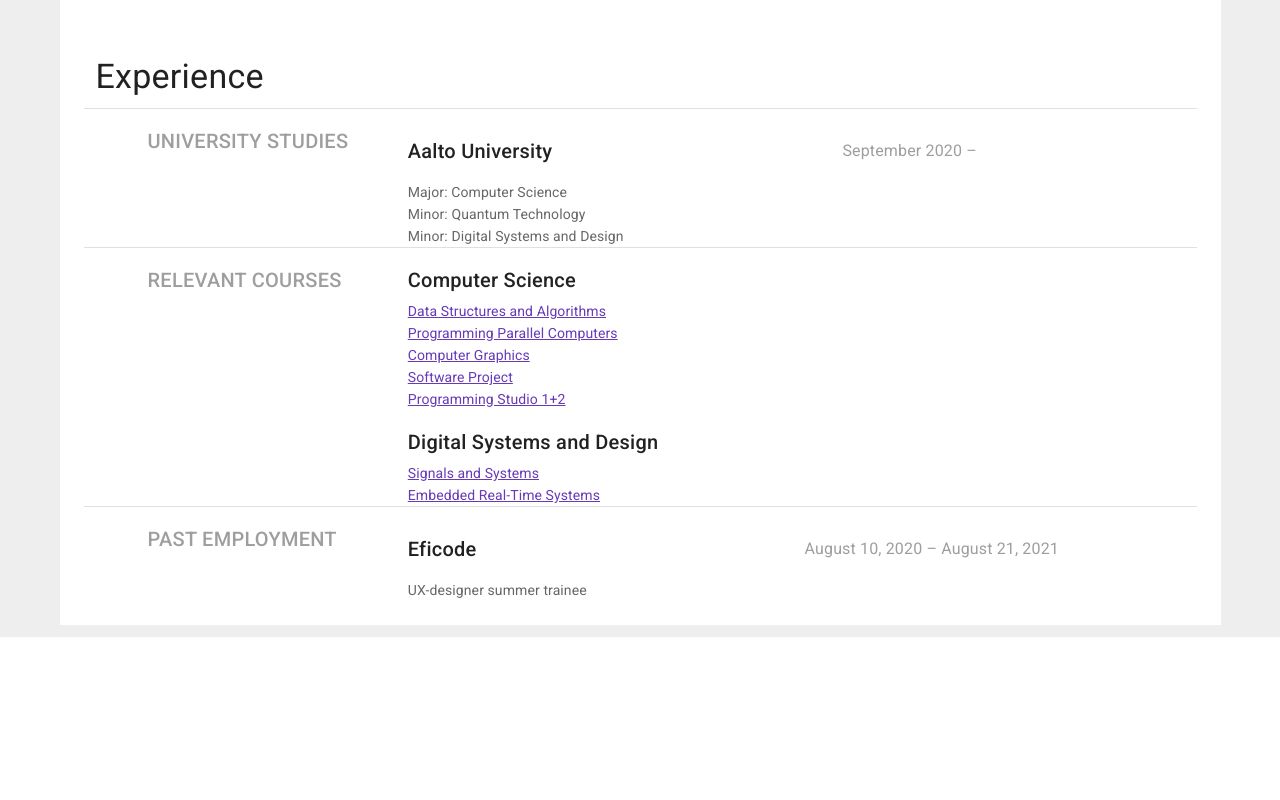
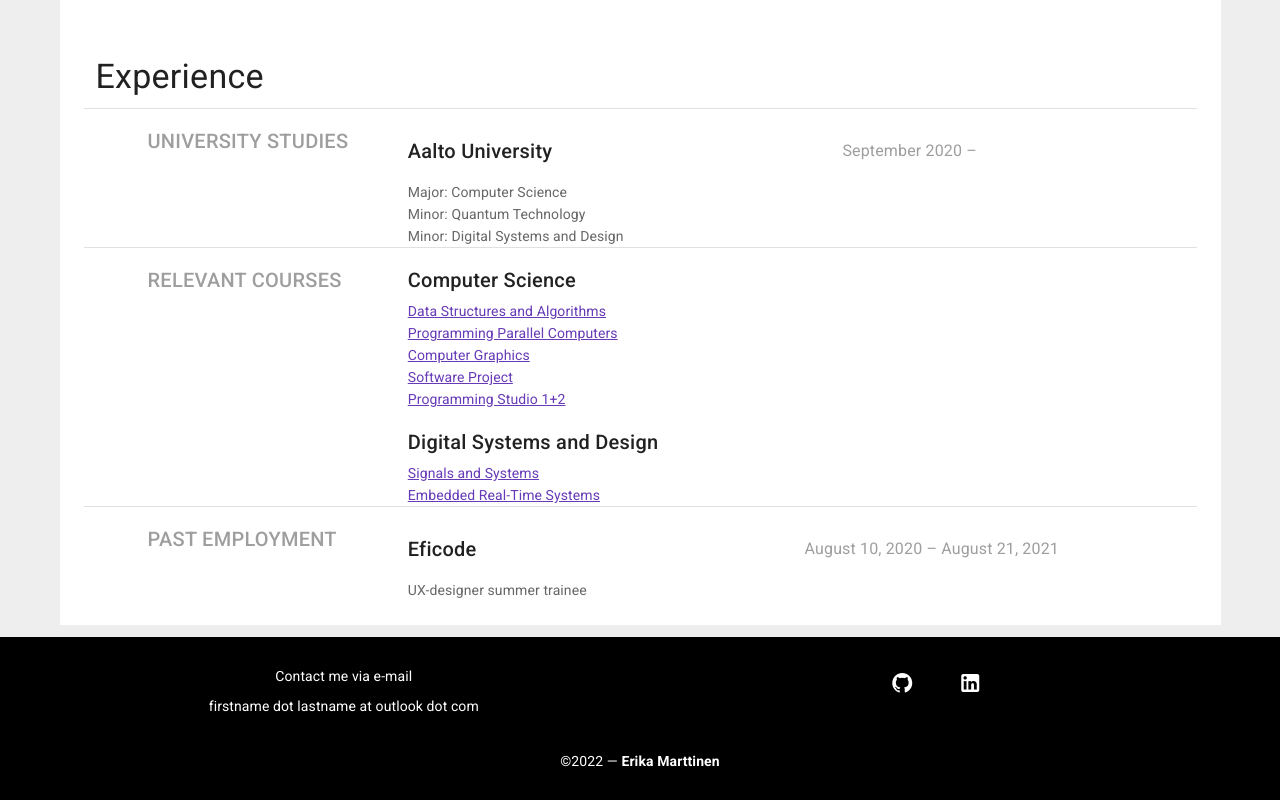
Before and after one commit to purkka/personal-website, a Vue app: page / in a window 1280 px wide. Shown: the part 701-1501 px from the top of the page. Before the commit the page ends 1338 px from the top, so only its background shows below. Built offline with nearby package versions, Linux system fonts and the light colour scheme.

Commit message:
Add footer

```diff
--- a/src/App.vue
+++ b/src/App.vue
@@ -26,6 +26,43 @@
     <v-main class="background">
       <HelloWorld/>
     </v-main>
+
+    <v-footer color="black" padless class="ma-0">
+      <v-container
+          class="transparent white--text text-center align-center"
+      >
+        <v-row>
+          <v-col>
+            <v-card-text class="pb-1">
+              Contact me via e-mail
+            </v-card-text>
+            <v-card-text class="pt-1">
+              firstname dot lastname at outlook dot com
+            </v-card-text>
+          </v-col>
+          <v-col>
+            <v-card-text>
+              <v-btn
+                  v-for="icon in icons"
+                  :key="icon"
+                  class="mx-4 white--text"
+                  icon
+              >
+                <v-icon size="24px">
+                  {{ icon }}
+                </v-icon>
+              </v-btn>
+            </v-card-text>
+          </v-col>
+        </v-row>
+
+        <v-divider></v-divider>
+
+        <v-card-text class="white--text">
+          ©{{ new Date().getFullYear() }} — <strong>Erika Marttinen</strong>
+        </v-card-text>
+      </v-container>
+    </v-footer>
   </v-app>
 </template>
 
@@ -40,7 +77,10 @@ export default {
   },
 
   data: () => ({
-    //
+    icons: [
+      'mdi-github',
+      'mdi-linkedin',
+    ],
   }),
 };
 </script>
```
